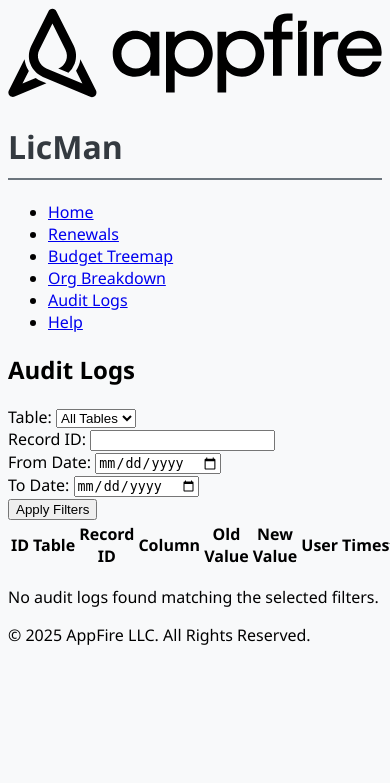
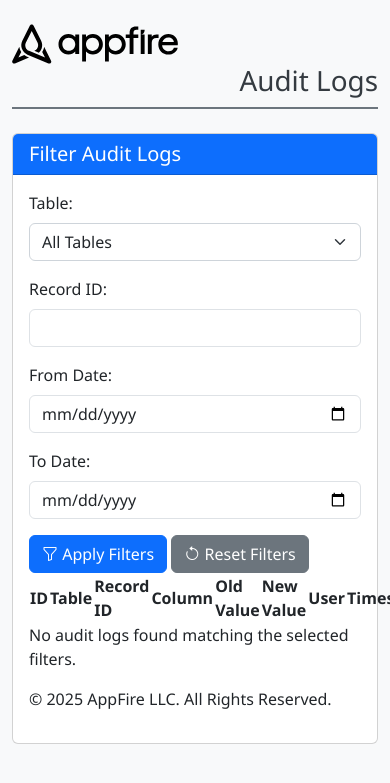
Before and after one commit to gaddlord/licman, a Flask app: page /audit-logs in a window 390 px wide; the page is wider, and only the part inside the window is pictured. Shown: the top 783 px of that part. Run offline with Flask 3, Linux system fonts and the light colour scheme; data that the repository does not hold is empty; parts of the project's set-up code (start-up, migrations or seed data) failed here and were passed over.

Commit message:
feat: add audit logs button to all pages and improve audit logging

```diff
--- a/app.py
+++ b/app.py
@@ -376,6 +376,10 @@
 
     # Handle form submission
     if request.method == 'POST':
+        # Capture old values BEFORE making any changes
+        old_values = {}
+        for column in expense.__table__.columns.keys():
+            old_values[column] = getattr(expense, column)
         # Update expense with form data
         expense.YearId = request.form.get('year')
         expense.AccountId = int(request.form.get('account'))
@@ -510,12 +514,7 @@
         if request.form.get('training_number_of_trainees'):
             expense.TrainingNumberOfTrainees = int(request.form.get('training_number_of_trainees') or 0)
 
-        # Get the old values before making changes
-        old_values = {}
-        for column in expense.__table__.columns.keys():
-            old_values[column] = getattr(expense, column)
-
-        # Log the changes
+        # Get the new values after all changes have been made
         new_values = {}
         for column in expense.__table__.columns.keys():
             new_values[column] = getattr(expense, column)
--- a/templates/audit_logs.html
+++ b/templates/audit_logs.html
@@ -3,36 +3,29 @@
 <head>
     <meta charset="UTF-8">
     <meta name="viewport" content="width=device-width, initial-scale=1.0">
-    <title>LicMan - Audit Logs</title>
+    <title>Audit Logs - FireOps Budget Tracker</title>
+    <link rel="stylesheet" href="https://cdn.jsdelivr.net/npm/bootstrap@5.3.0/dist/css/bootstrap.min.css">
+    <link rel="stylesheet" href="https://cdn.jsdelivr.net/npm/bootstrap-icons@1.10.3/font/bootstrap-icons.css">
     <link rel="stylesheet" href="{{ url_for('static', filename='css/style.css') }}">
-    <link rel="icon" href="{{ url_for('static', filename='ico/favicon.ico') }}">
+    <link rel="icon" type="image/x-icon" href="{{ url_for('static', filename='ico/favicon.ico') }}">
 </head>
 <body>
-    <header>
-        <div class="logo-container">
-            <img src="{{ url_for('static', filename='svg/logo.svg') }}" alt="LicMan Logo" class="logo">
-            <h1>LicMan</h1>
+    <div class="container mt-4">
+        <a href="{{ url_for('index') }}">
+            <img src="{{ url_for('static', filename='svg/logo.svg') }}" alt="Logo" style="height:40px;">
+        </a>
+        <h1 class="mb-4 text-end">Audit Logs</h1>
+
+        <div class="card mb-4">
+            <div class="card-header bg-primary text-white">
+                <h5 class="mb-0">Filter Audit Logs</h5>
             </div>
-        <nav>
-            <ul>
-                <li><a href="{{ url_for('index') }}">Home</a></li>
-                <li><a href="{{ url_for('renewals') }}">Renewals</a></li>
-                <li><a href="{{ url_for('budget_treemap') }}">Budget Treemap</a></li>
-                <li><a href="{{ url_for('org_breakdown') }}">Org Breakdown</a></li>
-                <li><a href="{{ url_for('audit_logs') }}" class="active">Audit Logs</a></li>
-                <li><a href="{{ url_for('help_page') }}">Help</a></li>
-            </ul>
-        </nav>
-    </header>
+            <div class="card-body">
 
-    <main>
-        <h2>Audit Logs</h2>
-
-        <div class="filter-section">
-            <form action="{{ url_for('audit_logs') }}" method="GET">
-                <div class="filter-group">
-                    <label for="table">Table:</label>
-                    <select name="table" id="table">
+                <form action="{{ url_for('audit_logs') }}" method="GET" class="row g-3">
+                    <div class="col-md-3">
+                        <label for="table" class="form-label">Table:</label>
+                        <select name="table" id="table" class="form-select">
                             <option value="all" {% if selected_table == 'all' %}selected{% endif %}>All Tables</option>
                             {% for table in tables %}
                             <option value="{{ table }}" {% if selected_table == table %}selected{% endif %}>{{ table }}</option>
@@ -40,24 +33,26 @@
                         </select>
                     </div>
 
-                <div class="filter-group">
-                    <label for="record_id">Record ID:</label>
-                    <input type="text" name="record_id" id="record_id" value="{{ selected_record_id }}">
+                    <div class="col-md-3">
+                        <label for="record_id" class="form-label">Record ID:</label>
+                        <input type="text" name="record_id" id="record_id" value="{{ selected_record_id }}" class="form-control">
                     </div>
 
-                <div class="filter-group">
-                    <label for="date_from">From Date:</label>
-                    <input type="date" name="date_from" id="date_from" value="{{ date_from }}">
+                    <div class="col-md-3">
+                        <label for="date_from" class="form-label">From Date:</label>
+                        <input type="date" name="date_from" id="date_from" value="{{ date_from }}" class="form-control">
                     </div>
 
-                <div class="filter-group">
-                    <label for="date_to">To Date:</label>
-                    <input type="date" name="date_to" id="date_to" value="{{ date_to }}">
+                    <div class="col-md-3">
+                        <label for="date_to" class="form-label">To Date:</label>
+                        <input type="date" name="date_to" id="date_to" value="{{ date_to }}" class="form-control">
                     </div>
 
-                <button type="submit" class="btn">Apply Filters</button>
+                    <div class="col-12">
+                        <button type="submit" class="btn btn-primary"><i class="bi bi-funnel"></i> Apply Filters</button>
+                        <a href="{{ url_for('audit_logs') }}" class="btn btn-secondary"><i class="bi bi-arrow-counterclockwise"></i> Reset Filters</a>
+                    </div>
                 </form>
-        </div>
 
         <div class="table-container">
             <table>
--- a/templates/expense_detail.html
+++ b/templates/expense_detail.html
@@ -457,6 +457,11 @@
 
     <script src="https://cdn.jsdelivr.net/npm/bootstrap@5.3.0/dist/js/bootstrap.bundle.min.js"></script>
     <footer class="mt-4 text-center">
+        <div class="mb-3">
+            <a href="{{ url_for('audit_logs') }}" class="btn btn-outline-secondary">
+                <i class="bi bi-journal-text"></i> Audit Logs
+            </a>
+        </div>
         <p>&copy; {{ current_year }} AppFire LLC. All Rights Reserved.</p>
     </footer>
 </body>
--- a/templates/expense_edit.html
+++ b/templates/expense_edit.html
@@ -555,6 +555,11 @@
         });
     </script>
     <footer class="mt-4 text-center">
+        <div class="mb-3">
+            <a href="{{ url_for('audit_logs') }}" class="btn btn-outline-secondary">
+                <i class="bi bi-journal-text"></i> Audit Logs
+            </a>
+        </div>
         <p>&copy; {{ current_year }} AppFire LLC. All Rights Reserved.</p>
     </footer>
 </body>
--- a/templates/expense_new.html
+++ b/templates/expense_new.html
@@ -515,6 +515,11 @@
         });
     </script>
     <footer class="mt-4 text-center">
+        <div class="mb-3">
+            <a href="{{ url_for('audit_logs') }}" class="btn btn-outline-secondary">
+                <i class="bi bi-journal-text"></i> Audit Logs
+            </a>
+        </div>
         <p>&copy; {{ current_year }} AppFire LLC. All Rights Reserved.</p>
     </footer>
 </body>
--- a/templates/index.html
+++ b/templates/index.html
@@ -226,6 +226,11 @@
 
     <script src="https://cdn.jsdelivr.net/npm/bootstrap@5.3.0/dist/js/bootstrap.bundle.min.js"></script>
     <footer class="mt-4 text-center">
+        <div class="mb-3">
+            <a href="{{ url_for('audit_logs') }}" class="btn btn-outline-secondary">
+                <i class="bi bi-journal-text"></i> Audit Logs
+            </a>
+        </div>
         <p>&copy; {{ current_year }} AppFire LLC. All Rights Reserved.</p>
     </footer>
 </body>
```
Lines whose indentation alone changed are shown as unchanged.
